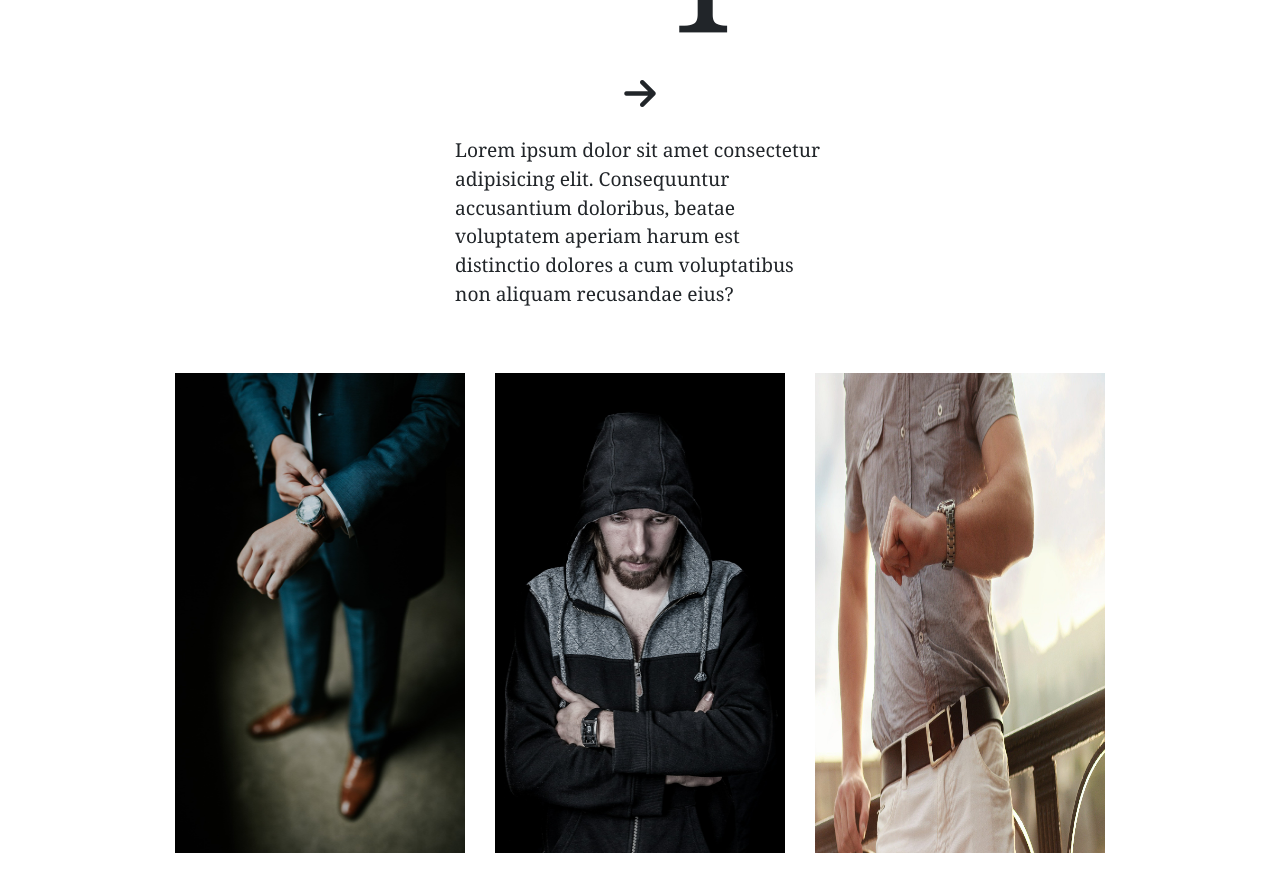
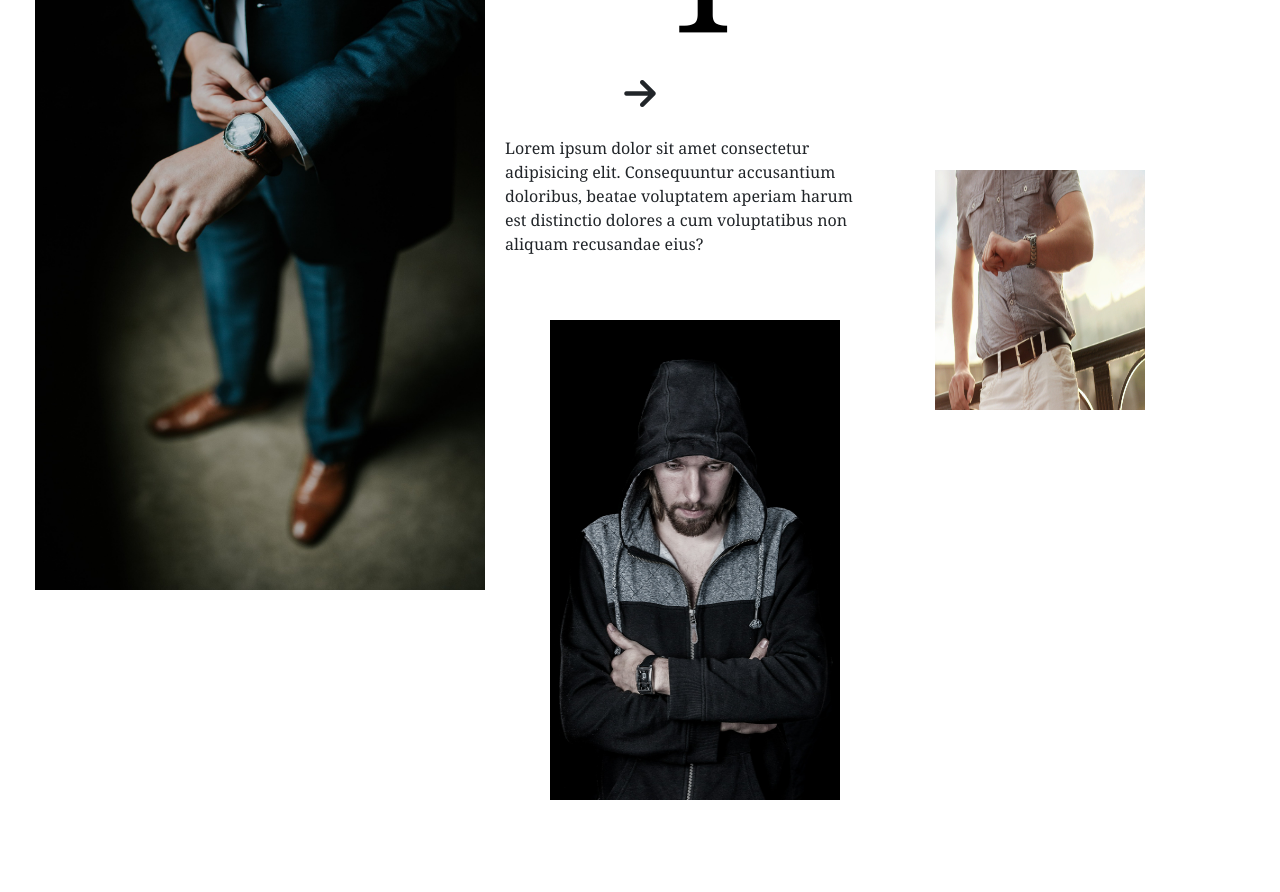
Before and after one commit to eikyuu/S-SKnightsbridge-React, a React (Create React App) app: page / in a window 1280 px wide. Shown: the part 1020-1912 px from the top of the page. Before the commit the page ends 1873 px from the top, so only its background shows below. Built offline with nearby package versions, Linux system fonts and the light colour scheme.

Commit message:
unique image position

```diff
--- a/src/App.scss
+++ b/src/App.scss
@@ -298,21 +298,49 @@ nav.fill ul li a:hover:after {
     .unique {
       margin-top: -60px;
     }
-    .unique_img--size1,
-    .unique_img--size2,
-    .unique_img--size3 {
+
+    .unique_img--size1 {
+      height: 40rem;
+      min-width: 30rem;
+    }
+
+    .unique_img--size2 {
       height: 30rem;
       min-width: 20rem;
     }
 
+    .unique_img--size3 {
+      height: 15rem;
+      min-width: 15rem;
+    }
+
     .unique_h1 {
       font-size: 10em;
+      color: black;
     }
 
     .unique_p {
       max-width: 400px;
       text-align: start;
-      font-size: 1.2em;
+      font-size: 1em;
+      margin-left: 100px;
+    }
+
+    .unique_image--position1 {
+      position: relative;
+      bottom: 370px;
+      right: 100px;
+      z-index: -1;
+    }
+
+    .unique_image--position2 {
+      position: relative;
+      right: 65px;
+    }
+
+    .unique_image--position3 {
+      position: relative;
+      bottom: 150px;
     }
   }
 
@@ -320,5 +348,35 @@ nav.fill ul li a:hover:after {
     .unique {
       margin-top: -250px;
     }
+
+    .unique_h1 {
+      font-size: 15em;
+      color: black;
+    }
+
+    .unique_img--size1 {
+      height: 45rem;
+      min-width: 35rem;
+    }
+
+    .unique_img--size2 {
+      height: 35rem;
+      min-width: 20rem;
+    }
+
+    .unique_img--size3 {
+      height: 20rem;
+      min-width: 25rem;
+    }
+
+    .unique_p {
+      margin-left: 20px;
+      font-size: 1.2em;
+    }
+
+    .unique_image--position1 {
+      bottom: 430px;
+      right: 100px;
+    }
   }
 }
--- a/src/components/Unique.js
+++ b/src/components/Unique.js
@@ -24,14 +24,18 @@ const Unique = (props) => {
         </div>
       </div>
       <div className="row mt-3 unique_row--container">
-        <img className="unique_img--size1 col-md-3" src={montre4} alt="" />
         <img
-          className=" unique_img--size2 col-md-3 d-none d-sm-block"
+          className="unique_img--size1 unique_image--position1 col-md-2"
+          src={montre4}
+          alt=""
+        />
+        <img
+          className=" unique_img--size2 unique_image--position2 col-md-3 d-none d-sm-block"
           src={montre5}
           alt=""
         />
         <img
-          className="unique_img--size3 col-md-3 d-none d-xl-block"
+          className="unique_img--size3 unique_image--position3 col-md-2 d-none d-xl-block"
           src={montre6}
           alt=""
         />
```
